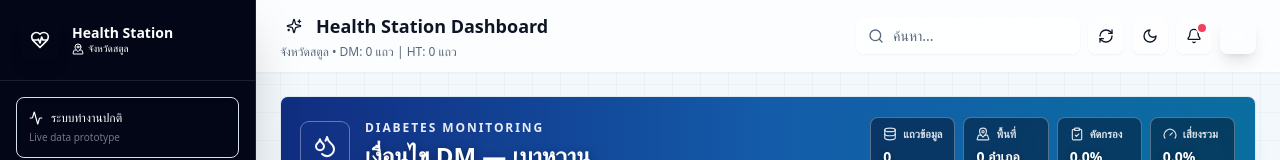
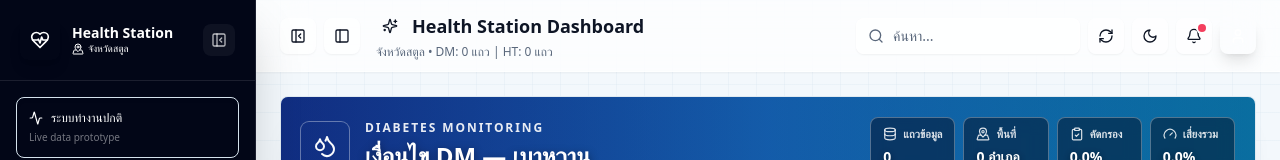
Before and after one commit to mamyboy/dashboard-health-station, a Next.js app: page /dashboard in a window 1280 px wide. Shown: the top 160 px of the page. Built offline with nearby package versions, Linux system fonts and the light colour scheme; no server answers.

Commit message:
Add collapsible dashboard sidebar

```diff
--- a/components/layout/AppSidebar.tsx
+++ b/components/layout/AppSidebar.tsx
@@ -3,9 +3,10 @@
 import Link from 'next/link'
 import { usePathname } from 'next/navigation'
 import {
-  LayoutDashboard, HeartPulse, ChevronRight, Activity, MapPinned, ShieldCheck
+  LayoutDashboard, HeartPulse, ChevronRight, Activity, MapPinned, ShieldCheck, PanelLeftClose
 } from 'lucide-react'
 import { cn } from '@/lib/utils'
+import { Button } from '@/components/ui/button'
 
 const navItems = [
   {
@@ -15,68 +16,96 @@ const navItems = [
   },
 ]
 
-export function AppSidebar() {
+interface AppSidebarProps {
+  collapsed?: boolean
+  hidden?: boolean
+  onToggleCollapse?: () => void
+}
+
+export function AppSidebar({ collapsed = false, hidden = false, onToggleCollapse }: AppSidebarProps) {
   const pathname = usePathname()
 
   return (
-    <aside className="fixed left-0 top-0 z-40 flex h-screen w-64 flex-col overflow-hidden border-r border-white/10 bg-slate-950 text-white shadow-2xl">
+    <aside
+      className={cn(
+        'fixed left-0 top-0 z-40 flex h-screen flex-col overflow-hidden border-r border-white/10 bg-slate-950 text-white shadow-2xl transition-all duration-300 ease-out',
+        collapsed ? 'w-20' : 'w-64',
+        hidden && '-translate-x-full',
+      )}
+    >
       <div className="absolute inset-x-0 top-0 h-36 bg-gradient-to-br from-cyan-500/25 via-emerald-400/15 to-amber-300/10" />
 
       {/* Logo */}
-      <div className="relative flex items-center gap-3 border-b border-white/10 px-5 py-5">
+      <div className={cn('relative flex items-center gap-3 border-b border-white/10 py-5', collapsed ? 'justify-center px-3' : 'px-5')}>
         <div className="flex h-10 w-10 items-center justify-center rounded-lg bg-gradient-to-br from-cyan-400 via-sky-500 to-emerald-400 shadow-lg shadow-cyan-500/20">
           <HeartPulse className="h-5 w-5 text-white" />
         </div>
-        <div>
+        <div className={cn('min-w-0 transition-opacity duration-200', collapsed && 'hidden')}>
           <p className="text-sm font-bold text-white leading-tight">Health Station</p>
           <p className="flex items-center gap-1 text-[10px] font-medium text-cyan-200">
             <MapPinned className="h-3 w-3" />
             จังหวัดสตูล
           </p>
         </div>
+        {!collapsed && (
+          <Button
+            variant="ghost"
+            size="icon"
+            onClick={onToggleCollapse}
+            className="ml-auto h-8 w-8 rounded-lg bg-white/5 text-white/70 hover:bg-white/10 hover:text-white"
+            title="ย่อ sidebar"
+          >
+            <PanelLeftClose className="h-4 w-4" />
+          </Button>
+        )}
       </div>
 
       {/* System Status */}
-      <div className="relative mx-4 mt-4 rounded-lg border border-emerald-300/20 bg-emerald-400/10 px-3 py-3 shadow-inner">
+      <div className={cn(
+        'relative mx-4 mt-4 rounded-lg border border-emerald-300/20 bg-emerald-400/10 shadow-inner',
+        collapsed ? 'px-2 py-3' : 'px-3 py-3',
+      )}>
         <div className="flex items-center gap-2">
           <Activity className="h-3.5 w-3.5 text-emerald-300" />
-          <span className="text-xs text-emerald-400 font-medium">ระบบทำงานปกติ</span>
+          <span className={cn('text-xs text-emerald-400 font-medium', collapsed && 'hidden')}>ระบบทำงานปกติ</span>
         </div>
-        <p className="mt-1 text-[10px] text-white/45">Live data prototype</p>
+        <p className={cn('mt-1 text-[10px] text-white/45', collapsed && 'hidden')}>Live data prototype</p>
       </div>
 
       {/* Navigation */}
       <nav className="relative flex-1 space-y-1 overflow-y-auto px-3 py-4">
-        <p className="mb-3 px-3 text-[10px] font-semibold uppercase tracking-widest text-white/35">เมนูหลัก</p>
+        <p className={cn('mb-3 px-3 text-[10px] font-semibold uppercase tracking-widest text-white/35', collapsed && 'sr-only')}>เมนูหลัก</p>
         {navItems.map((item) => {
           const isActive = pathname === item.href || (item.href !== '/dashboard' && pathname.startsWith(item.href))
           return (
             <Link
               key={item.href}
               href={item.href}
+              title={collapsed ? item.title : undefined}
               className={cn(
                 'group flex items-center gap-3 rounded-lg px-3 py-2.5 text-sm font-medium transition-all duration-200',
+                collapsed && 'justify-center px-0',
                 isActive
                   ? 'bg-white text-slate-950 shadow-lg shadow-cyan-500/15'
                   : 'text-white/65 hover:bg-white/10 hover:text-white'
               )}
             >
               <item.icon className={cn('h-4 w-4 shrink-0', isActive ? 'text-cyan-600' : 'text-white/50 group-hover:text-white')} />
-              <span className="flex-1">{item.title}</span>
-              {isActive && <ChevronRight className="h-3.5 w-3.5 text-slate-400" />}
+              <span className={cn('flex-1', collapsed && 'hidden')}>{item.title}</span>
+              {isActive && !collapsed && <ChevronRight className="h-3.5 w-3.5 text-slate-400" />}
             </Link>
           )
         })}
       </nav>
 
       {/* Footer */}
-      <div className="relative border-t border-white/10 px-4 py-4">
+      <div className={cn('relative border-t border-white/10 px-4 py-4', collapsed && 'px-3')}>
         <div className="rounded-lg border border-white/10 bg-white/[0.06] px-3 py-3">
-          <div className="flex items-center gap-2">
+          <div className={cn('flex items-center gap-2', collapsed && 'justify-center')}>
             <ShieldCheck className="h-4 w-4 text-amber-300" />
-            <p className="text-xs font-semibold text-white/85">สำนักงานสาธารณสุข</p>
+            <p className={cn('text-xs font-semibold text-white/85', collapsed && 'hidden')}>สำนักงานสาธารณสุข</p>
           </div>
-          <p className="mt-1 text-[10px] text-white/45">จังหวัดสตูล • ปีงบประมาณ 2568</p>
+          <p className={cn('mt-1 text-[10px] text-white/45', collapsed && 'hidden')}>จังหวัดสตูล • ปีงบประมาณ 2568</p>
         </div>
       </div>
     </aside>
--- a/components/layout/DashboardShell.tsx
+++ b/components/layout/DashboardShell.tsx
@@ -1,7 +1,10 @@
-import { ReactNode } from 'react'
+"use client"
+
+import { ReactNode, useState } from 'react'
 import { AppSidebar } from './AppSidebar'
 import { TopNavbar } from './TopNavbar'
 import { Toaster } from '@/components/ui/toaster'
+import { cn } from '@/lib/utils'
 
 interface DashboardShellProps {
   children: ReactNode
@@ -10,11 +13,33 @@ interface DashboardShellProps {
 }
 
 export function DashboardShell({ children, title, subtitle }: DashboardShellProps) {
+  const [sidebarCollapsed, setSidebarCollapsed] = useState(false)
+  const [sidebarHidden, setSidebarHidden] = useState(false)
+
   return (
     <div className="dashboard-bg flex h-screen overflow-hidden bg-background">
-      <AppSidebar />
-      <div className="flex flex-1 flex-col overflow-hidden pl-64">
-        <TopNavbar title={title} subtitle={subtitle} />
+      <AppSidebar
+        collapsed={sidebarCollapsed}
+        hidden={sidebarHidden}
+        onToggleCollapse={() => setSidebarCollapsed((value) => !value)}
+      />
+      <div
+        className={cn(
+          'flex flex-1 flex-col overflow-hidden transition-[padding] duration-300 ease-out',
+          sidebarHidden ? 'pl-0' : sidebarCollapsed ? 'pl-20' : 'pl-64',
+        )}
+      >
+        <TopNavbar
+          title={title}
+          subtitle={subtitle}
+          sidebarCollapsed={sidebarCollapsed}
+          sidebarHidden={sidebarHidden}
+          onToggleSidebarCollapse={() => {
+            setSidebarHidden(false)
+            setSidebarCollapsed((value) => !value)
+          }}
+          onToggleSidebarHidden={() => setSidebarHidden((value) => !value)}
+        />
         <main className="flex-1 overflow-y-auto">
           <div className="mx-auto w-full max-w-[1560px] p-6">
             {children}
--- a/components/layout/TopNavbar.tsx
+++ b/components/layout/TopNavbar.tsx
@@ -1,6 +1,9 @@
 "use client"
 
-import { Bell, Search, Moon, Sun, RefreshCw, User, Sparkles, CalendarDays } from 'lucide-react'
+import {
+  Bell, Search, Moon, Sun, RefreshCw, User, Sparkles, CalendarDays,
+  PanelLeft, PanelLeftClose, PanelLeftOpen,
+} from 'lucide-react'
 import { useTheme } from 'next-themes'
 import { Button } from '@/components/ui/button'
 import { Input } from '@/components/ui/input'
@@ -11,9 +14,20 @@ import { cn } from '@/lib/utils'
 interface TopNavbarProps {
   title?: string
   subtitle?: string
+  sidebarCollapsed?: boolean
+  sidebarHidden?: boolean
+  onToggleSidebarCollapse?: () => void
+  onToggleSidebarHidden?: () => void
 }
 
-export function TopNavbar({ title = 'ภาพรวมระบบ', subtitle }: TopNavbarProps) {
+export function TopNavbar({
+  title = 'ภาพรวมระบบ',
+  subtitle,
+  sidebarCollapsed = false,
+  sidebarHidden = false,
+  onToggleSidebarCollapse,
+  onToggleSidebarHidden,
+}: TopNavbarProps) {
   const { theme, setTheme } = useTheme()
   const { toast } = useToast()
   const [loading, setLoading] = useState(false)
@@ -31,6 +45,29 @@ export function TopNavbar({ title = 'ภาพรวมระบบ', subtitle }
 
   return (
     <header className="sticky top-0 z-30 flex h-[72px] items-center gap-4 border-b border-white/70 bg-white/80 px-6 shadow-sm backdrop-blur-xl supports-[backdrop-filter]:bg-white/70 dark:border-white/10 dark:bg-slate-950/75">
+      <div className="flex items-center gap-2">
+        <Button
+          variant="ghost"
+          size="icon"
+          onClick={onToggleSidebarHidden}
+          className="h-9 w-9 rounded-lg bg-white/60 shadow-sm hover:bg-cyan-50 dark:bg-white/5 dark:hover:bg-cyan-400/10"
+          title={sidebarHidden ? 'แสดง sidebar' : 'ซ่อน sidebar'}
+        >
+          {sidebarHidden ? <PanelLeftOpen className="h-4 w-4" /> : <PanelLeftClose className="h-4 w-4" />}
+        </Button>
+        {!sidebarHidden && (
+          <Button
+            variant="ghost"
+            size="icon"
+            onClick={onToggleSidebarCollapse}
+            className="h-9 w-9 rounded-lg bg-white/60 shadow-sm hover:bg-cyan-50 dark:bg-white/5 dark:hover:bg-cyan-400/10"
+            title={sidebarCollapsed ? 'ขยาย sidebar' : 'ย่อ sidebar'}
+          >
+            <PanelLeft className={cn('h-4 w-4 transition-transform', sidebarCollapsed && 'rotate-180')} />
+          </Button>
+        )}
+      </div>
+
       {/* Title */}
       <div className="flex-1 min-w-0">
         <div className="flex items-center gap-2">
```
